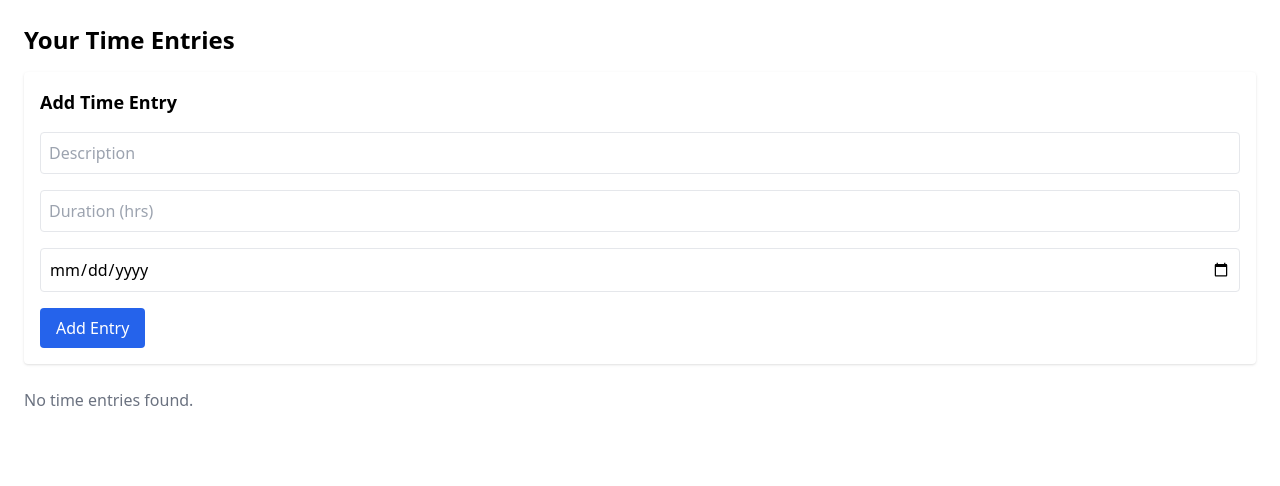
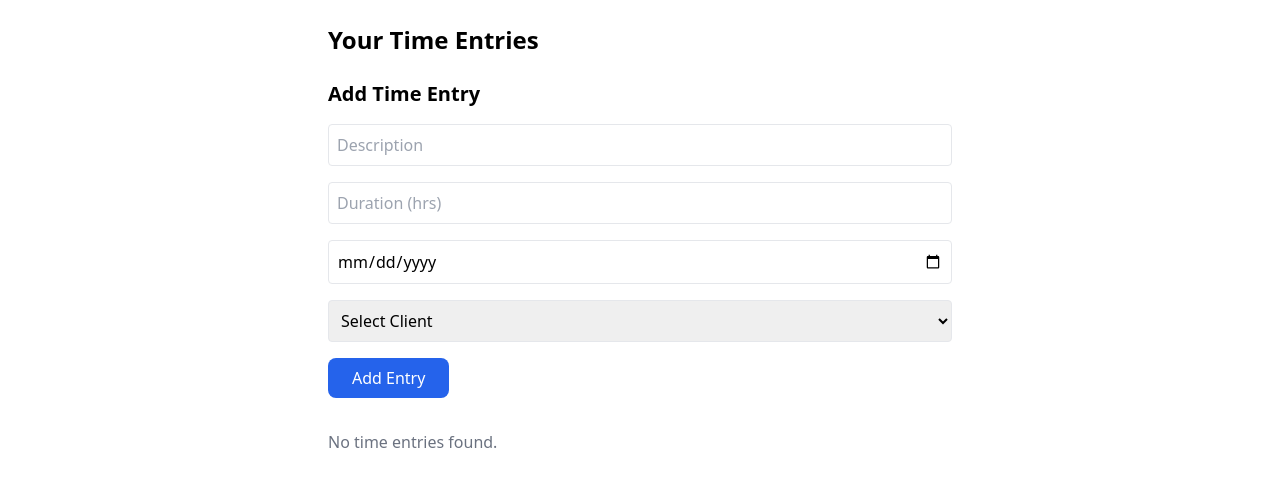
Before and after one commit to swarna73/timetrackr, a React (Vite) app in the folder timetrackr-frontend/frontend/: page /dashboard in a window 1280 px wide. Shown: the top 486 px of the page. Built offline with nearby package versions, Linux system fonts and the light colour scheme.

Commit message:
✅ Dashboard: Client dropdown + time entry form + JWT fixes

```diff
--- a/timetrackr-frontend/frontend/package.json
+++ b/timetrackr-frontend/frontend/package.json
@@ -12,7 +12,8 @@
   "dependencies": {
     "react": "^19.0.0",
     "react-dom": "^19.0.0",
-    "react-router-dom": "^7.5.0"
+    "react-router-dom": "^7.5.0",
+    "react-toastify": "^11.0.5"
   },
   "devDependencies": {
     "@eslint/js": "^9.21.0",
--- a/timetrackr-frontend/frontend/src/pages/Dashboard.jsx
+++ b/timetrackr-frontend/frontend/src/pages/Dashboard.jsx
@@ -1,9 +1,25 @@
-import { useEffect, useState } from "react";
+import React, { useEffect, useState } from "react";
 import axios from "../api/axios";
+import { ToastContainer, toast } from "react-toastify";
+import "react-toastify/dist/ReactToastify.css";
 
-export default function Dashboard() {
+function Dashboard() {
   const [entries, setEntries] = useState([]);
-  const userId = localStorage.getItem("userId");
+  const [description, setDescription] = useState("");
+  const [duration, setDuration] = useState("");
+  const [date, setDate] = useState("");
+  const [clients, setClients] = useState([]);
+  const [selectedClientId, setSelectedClientId] = useState("");
+  const [userId, setUserId] = useState(null);
+
+  useEffect(() => {
+    const token = localStorage.getItem("token");
+    const storedUser = localStorage.getItem("user");
+    if (token && storedUser) {
+      const user = JSON.parse(storedUser);
+      setUserId(user.id);
+    }
+  }, []);
 
   useEffect(() => {
     async function fetchEntries() {
@@ -15,88 +31,119 @@ export default function Dashboard() {
       }
     }
 
+    async function fetchClients() {
+      try {
+        const res = await axios.get(`/clients/user/${userId}`);
+      console.log("Fetched clients:", res.data); // <- Debug log
+        setClients(res.data);
+      } catch (err) {
+        console.error("❌ Failed to fetch clients:", err.message);
+      }
+    }
+
     if (userId) {
       fetchEntries();
+      fetchClients();
     }
   }, [userId]);
 
   const handleAddEntry = async (e) => {
+    console.log("Submitting entry:", {
+  description,
+  duration,
+  date,
+  userId,
+  clientId: selectedClientId
+});
     e.preventDefault();
     try {
       const res = await axios.post("/time-entries", {
         description,
         duration,
         date,
-      user: { id: userId },
-      client: { id: clientId || 1 } // default client for now
+        userId,
+        clientId: selectedClientId,
       });
       setEntries([...entries, res.data]);
-
-    // Clear form
       setDescription("");
       setDuration("");
       setDate("");
+      setSelectedClientId("");
+      toast.success("✅ Time entry added successfully!");
     } catch (err) {
       console.error("❌ Failed to add time entry:", err.message);
     }
   };
 
-const [description, setDescription] = useState("");
-const [duration, setDuration] = useState("");
-const [date, setDate] = useState("");
-const [clientId, setClientId] = useState(""); // placeholder for now
+  return (
+    <>
+      <ToastContainer />
+      <div className="max-w-2xl mx-auto p-6">
+        <h1 className="text-2xl font-bold mb-6">Your Time Entries</h1>
 
-  return (
-    <div className="p-6">
-      <h1 className="text-2xl font-bold mb-4">Your Time Entries</h1>
-      <form onSubmit={handleAddEntry} className="mb-6 bg-white p-4 rounded shadow space-y-4">
-  <h2 className="text-lg font-semibold">Add Time Entry</h2>
+        <form onSubmit={handleAddEntry} className="space-y-4">
+          <h2 className="text-xl font-semibold">Add Time Entry</h2>
 
           <input
             type="text"
             placeholder="Description"
+            className="w-full border p-2 rounded"
             value={description}
             onChange={(e) => setDescription(e.target.value)}
-    className="w-full p-2 border rounded"
-    required
           />
+
           <input
             type="number"
             placeholder="Duration (hrs)"
+            className="w-full border p-2 rounded"
             value={duration}
             onChange={(e) => setDuration(e.target.value)}
-    className="w-full p-2 border rounded"
-    required
           />
+
           <input
             type="date"
+            className="w-full border p-2 rounded"
             value={date}
             onChange={(e) => setDate(e.target.value)}
-    className="w-full p-2 border rounded"
-    required
           />
 
-  <button
-    type="submit"
-    className="bg-blue-600 text-white py-2 px-4 rounded hover:bg-blue-700"
+          <select
+            className="w-full border p-2 rounded"
+            value={selectedClientId}
+            onChange={(e) => setSelectedClientId(e.target.value)}
           >
+            <option value="">Select Client</option>
+	    console.log("Clients to render:", clients);
+            {clients.map((client) => (
+              <option key={client.id} value={client.id}>
+                {client.name}
+              </option>
+            ))}
+          </select>
+
+        <button type="submit" className="bg-blue-600 text-white px-6 py-2 rounded-lg mt-4 hover:bg-blue-700">
   Add Entry
-  </button>
-</form>
+</button></form>
+
+        <div className="mt-8">
           {entries.length === 0 ? (
             <p className="text-gray-500">No time entries found.</p>
           ) : (
-        <ul className="space-y-2">
+            <ul className="mt-6 space-y-2">
               {entries.map((entry) => (
-            <li key={entry.id} className="bg-white p-4 rounded shadow">
-              <div className="font-semibold">{entry.description}</div>
-              <div className="text-sm text-gray-600">
+                <li key={entry.id} className="border rounded p-3 shadow">
+                  <p className="font-medium">{entry.description}</p>
+                  <p className="text-sm text-gray-600">
                     Duration: {entry.duration} hrs | Date: {entry.date}
-              </div>
+                  </p>
                 </li>
               ))}
             </ul>
           )}
         </div>
+      </div>
+    </>
   );
 }
+
+export default Dashboard;
```
Also changed, not shown: 1 other file (tests, documents, lock files or other folders). Lines whose indentation alone changed are shown as unchanged.
